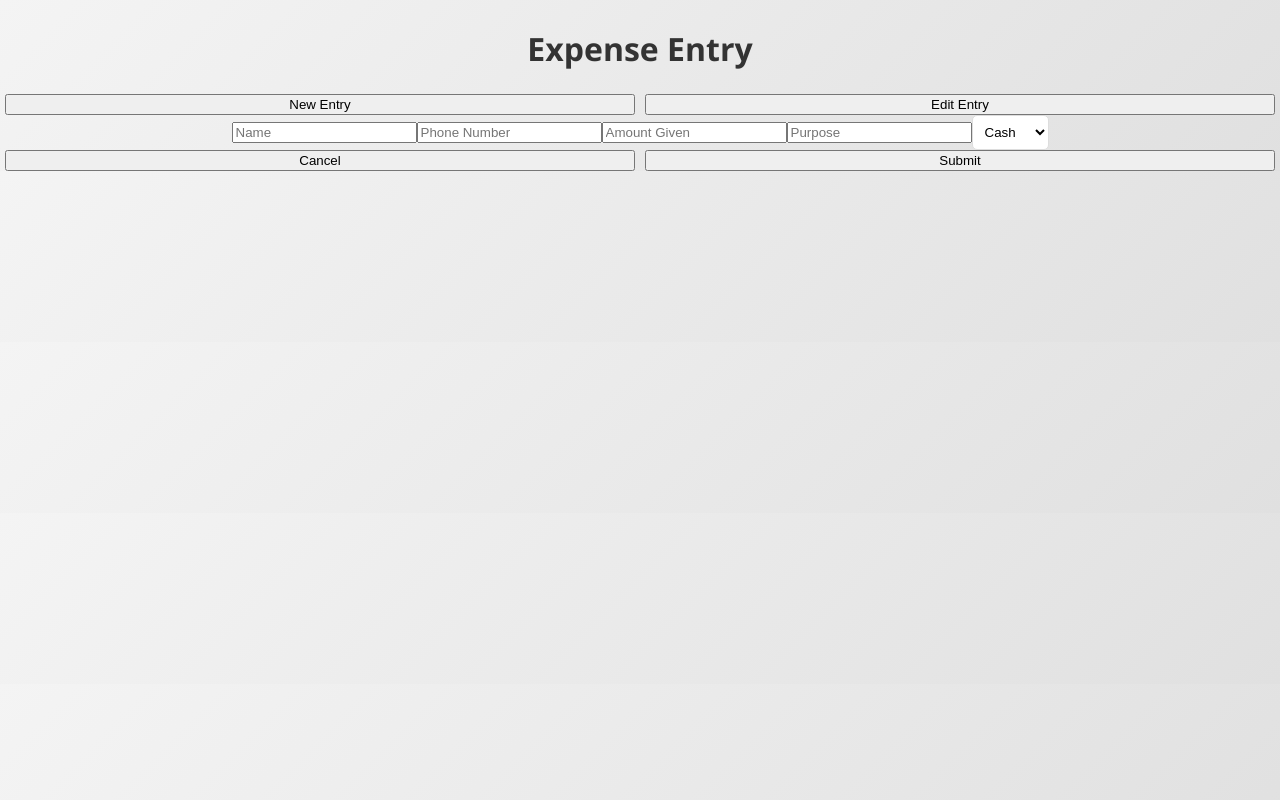
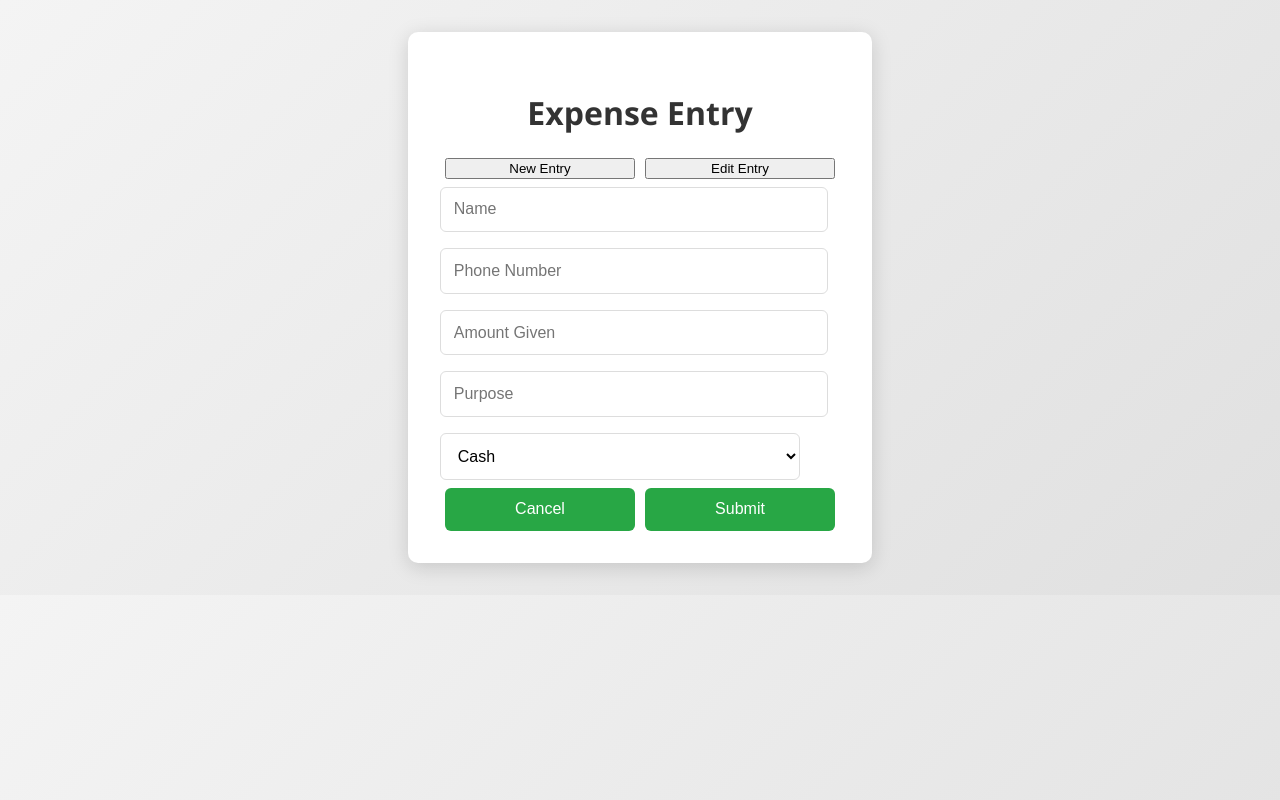
Before and after one commit to Vineethkolli/original-published-, a React (Vite) app in the folder frontend/: page /expenseentry in a window 1280 px wide. Built offline with nearby package versions, Linux system fonts and the light colour scheme.

Commit message:
first commit

```diff
--- a/frontend/src/App.css
+++ b/frontend/src/App.css
@@ -389,7 +389,7 @@ button:hover, select:hover {
 }
 
 /*income */
-/* Income Entry Container */
+* Income Entry Container */
 .income-entry-container {
   max-width: 400px;
   margin: 2rem auto; /* Centering the form container */
@@ -544,3 +544,80 @@ button:hover, select:hover {
 .search-results li:hover {
   background-color: #f4f4f4;
 }
+
+.expenses-container {
+  max-width: 400px;
+  margin: 2rem auto;
+  padding: 2rem;
+  background: white;
+  border-radius: 10px;
+  box-shadow: 0 4px 20px rgba(0, 0, 0, 0.15);
+  transition: transform 0.3s ease, box-shadow 0.3s ease;
+}
+
+.expenses-container:hover {
+  transform: translateY(-5px);
+  box-shadow: 0 8px 30px rgba(0, 0, 0, 0.25);
+}
+
+.expense-entry-form {
+  display: flex;
+  flex-direction: column;
+}
+
+.expense-entry-form input,
+.expense-entry-form select {
+  width: 90%;
+  padding: 0.8rem;
+  margin: 0.5rem 0;
+  border: 1px solid #ddd;
+  border-radius: 6px;
+  font-size: 1rem;
+  transition: border-color 0.3s ease, box-shadow 0.2s ease;
+}
+
+.expense-entry-form input:focus,
+.expense-entry-form select:focus {
+  border-color: #28a745;
+  outline: none;
+  box-shadow: 0 0 5px rgba(40, 167, 69, 0.5);
+}
+
+.expense-entry-form button {
+  width: 100%;
+  padding: 0.8rem;
+  border: none;
+  background-color: #28a745;
+  color: white;
+  border-radius: 6px;
+  cursor: pointer;
+  font-size: 1rem;
+  transition: background-color 0.3s ease, transform 0.2s ease;
+}
+
+.expense-entry-form button:hover {
+  background-color: #218838;
+  transform: scale(1.02);
+}
+
+.search-container {
+  display: flex;
+  justify-content: space-between;
+  margin-bottom: 1rem;
+}
+
+.search-container input {
+  flex: 1;
+  margin-right: 0.5rem;
+}
+
+.button-group, .form-buttons {
+  display: flex;
+  justify-content: space-between;
+
+}
+
+.button-group button, .form-buttons button {
+  flex: 1;
+  margin: 0 5px;
+}
```
